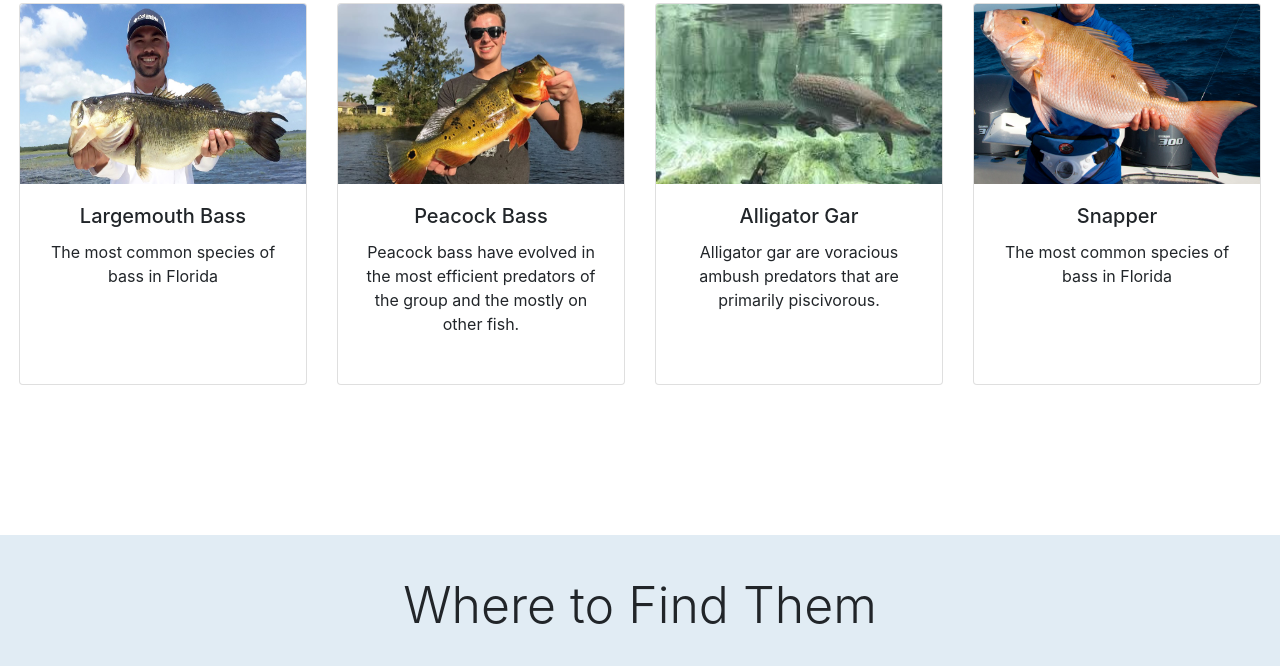
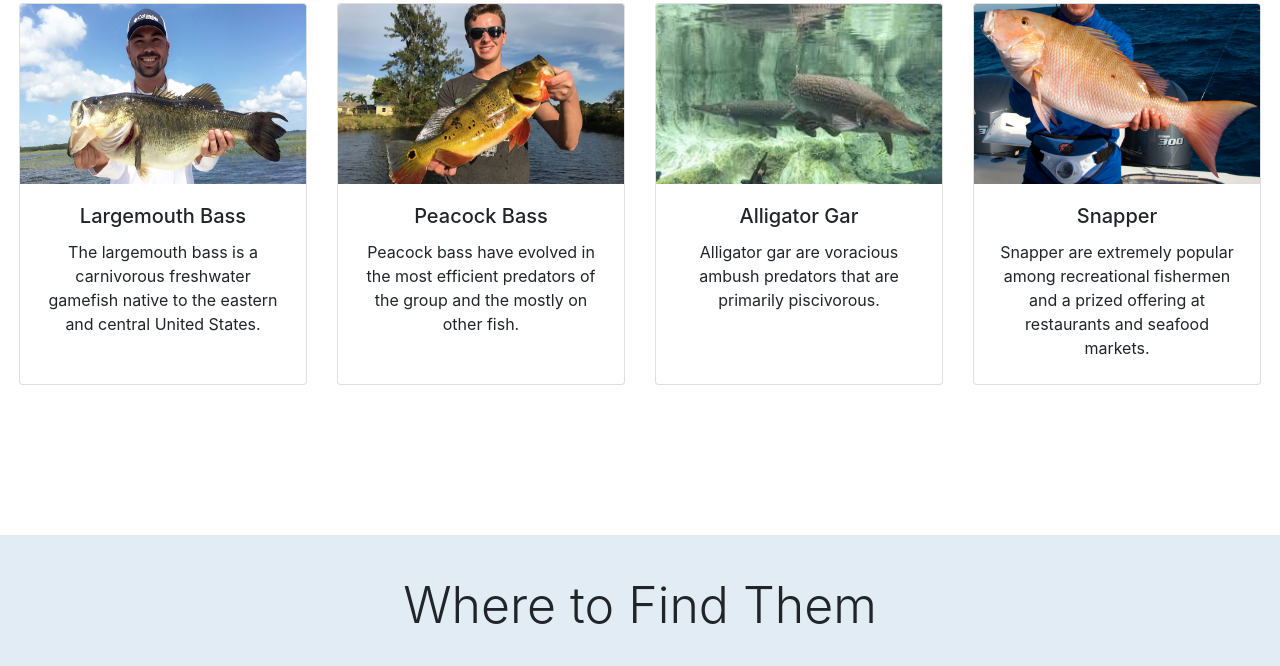
Before and after one commit to alegomez1/Florida-Fishing, a plain HTML site: page PortfolioTest/index.html in a window 1280 px wide. Shown: the part 955-1621 px from the top of the page. Drawn offline with Linux system fonts and the light colour scheme; some packages are replaced by stand-ins of ours.

Commit message:
Added proper text to image cards

```diff
--- a/PortfolioTest/index.html
+++ b/PortfolioTest/index.html
@@ -4,7 +4,7 @@
     <meta charset="UTF-8" />
     <meta name="viewport" content="width=device-width, initial-scale=1.0" />
     <meta http-equiv="X-UA-Compatible" content="ie=edge" />
-    <title>Document</title>
+    <title>Florida Fishing</title>
     <link rel="stylesheet" href="css/bootstrap.css" />
     <link rel="stylesheet" href="css/mystyles.css" />
     <!-- FontAwesome Icons Link -->
@@ -83,7 +83,7 @@
             <div class="card-body">
               <h5 class="card-title">Largemouth Bass</h5>
               <p class="card-text">
-                The most common species of bass in Florida
+                  The largemouth bass is a carnivorous freshwater gamefish native to the eastern and central United States.
               </p>
             </div>
           </div>
@@ -132,7 +132,8 @@
             <div class="card-body">
               <h5 class="card-title">Snapper</h5>
               <p class="card-text">
-                The most common species of bass in Florida
+                  Snapper are extremely popular among recreational fishermen and a
+                  prized offering at restaurants and seafood markets.
               </p>
             </div>
           </div>
```
